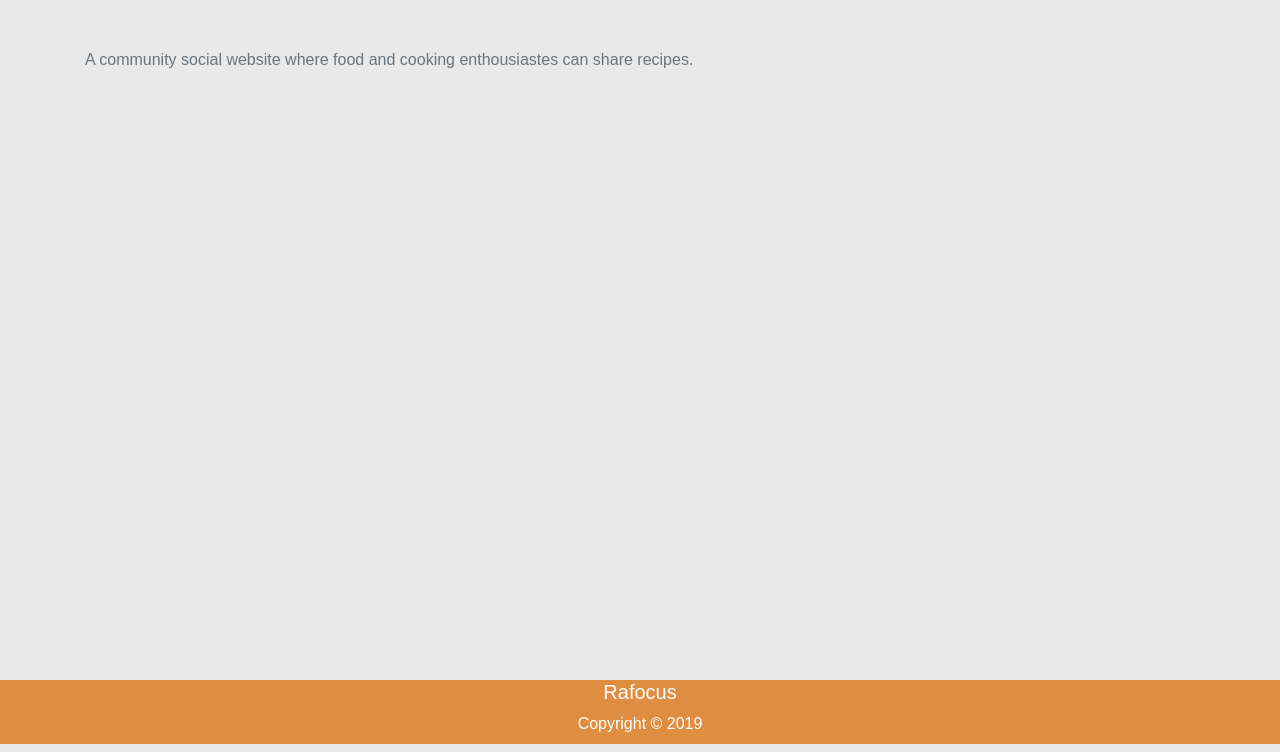
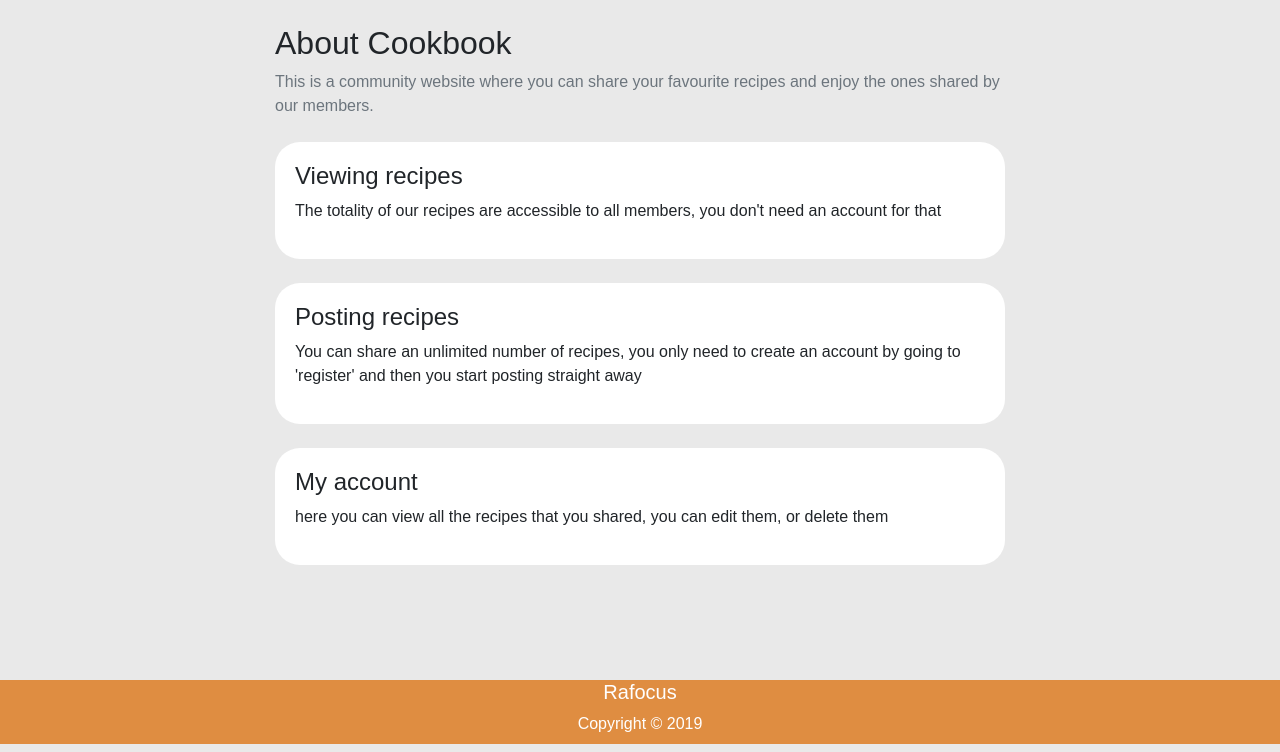
Before and after one commit to Code-Institute-Submissions/rafocus-milestone-project-3, a Flask app: page /about in a window 1280 px wide. Shown: the part 56-808 px from the top of the page. Run offline with Flask 2, Linux system fonts and the light colour scheme; some libraries are stand-ins or nearby versions.

Commit message:
about page content and style

```diff
--- a/cookbook/templates/about.html
+++ b/cookbook/templates/about.html
@@ -1,4 +1,19 @@
 {% extends "main.html" %}
 {% block content %}
-<p class="text-muted mt-5"> A community social website where food and cooking enthousiastes can share recipes.</p>
+<div class="row recipe justify-content-around">
+    <div class="col-md-8">
+        <h1 class="mt-4">About Cookbook</h1>
+        <span class="text-muted">This is a community website where you can share your favourite recipes and enjoy the ones shared by our members.</span>
+        <div class="region mt-4">
+                <h2>Viewing recipes</h2>
+                <p>The totality of our recipes are accessible to all members, you don't need an account for that</p>
+        </div>
+        <div class="region mt-4">
+                <h2>Posting recipes</h2>
+                <p>You can share an unlimited number of recipes, you only need to create an account by going to 'register' and then you start posting straight away</p>
+        </div>
+        <div class="region mt-4">
+                <h2>My account</h2>
+                <p>here you can view all the recipes that you shared, you can edit them, or delete them</p>
+        </div>
 {% endblock content %}
```
